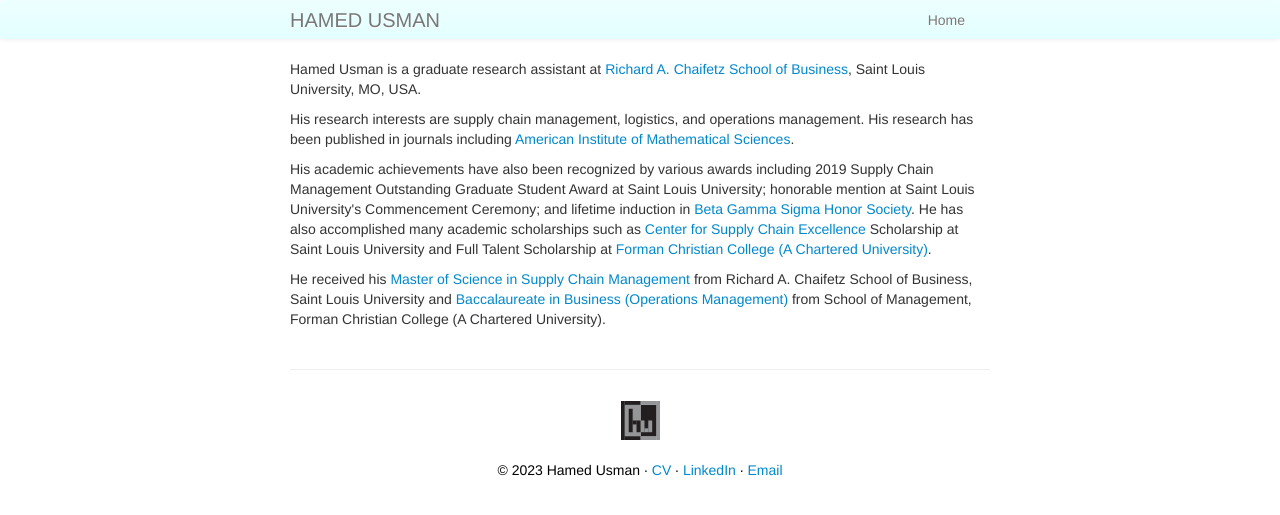
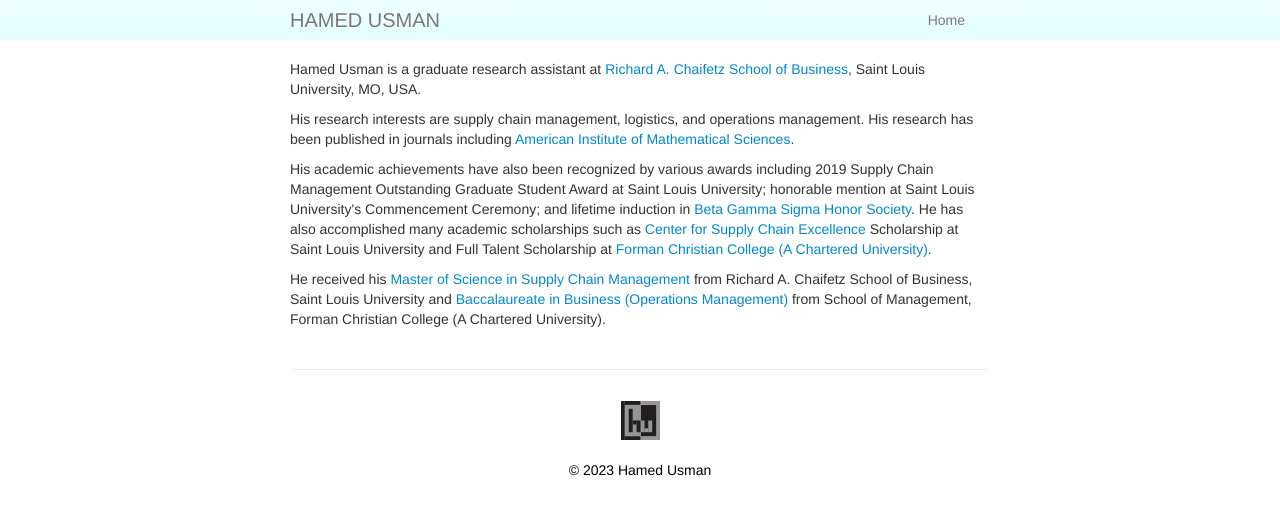
Before and after one commit to 101scm/101scm.github.io, a Jekyll site: the page built from index.md, in a window 1280 px wide. Shown: the top 515 px of the page. Built offline with Jekyll 4.4.1, drawn with Linux system fonts in a browser that asks for light colours.

Commit message:
Update default.html

```diff
--- a/_includes/themes/twitter/default.html
+++ b/_includes/themes/twitter/default.html
@@ -38,7 +38,7 @@
             <li><a href="http://hamedusman.github.io"><p class="hover-underline-animation">Home</p></a></li>
             <!--<li><a href="{{ BASE_PATH }}/assets/CV.pdf" rel="noopener noreferrer" target="_blank"><p class="hover-underline-animation">CV</p></a></li>
             <li><a href="/pages/research.html"><p class="hover-underline-animation">Research</p></a></li>
-            <li><a href="/pages/awards.html"><p class="hover-underline-animation">Awards</p></a></li>//-->
+            <li><a href="/pages/awards.html"><p class="hover-underline-animation">Awards</p></a></li>-->
           </ul>
         </div>
       </div>
@@ -60,10 +60,10 @@
 
     <footer class ="footer">
       <div id="hu"><img src="../assets/hu.svg"/></div><br>
-      <p>&copy; <script>document.write(new Date().getFullYear())</script> Hamed Usman ∙
+      <p>&copy; <script>document.write(new Date().getFullYear())</script> Hamed Usman</p><!-- ∙
       <a href="{{ BASE_PATH }}/assets/CV.pdf" rel="noopener noreferrer" target="_blank">CV</a> ∙
       <a href="https://linkedin.com/in/hamedusman" rel="noopener noreferrer" target="_blank">LinkedIn</a> ∙
-        <a href="mailto:">Email</a></p>
+        <a href="mailto:">Email</a>-->
     </footer>
 
 
```
